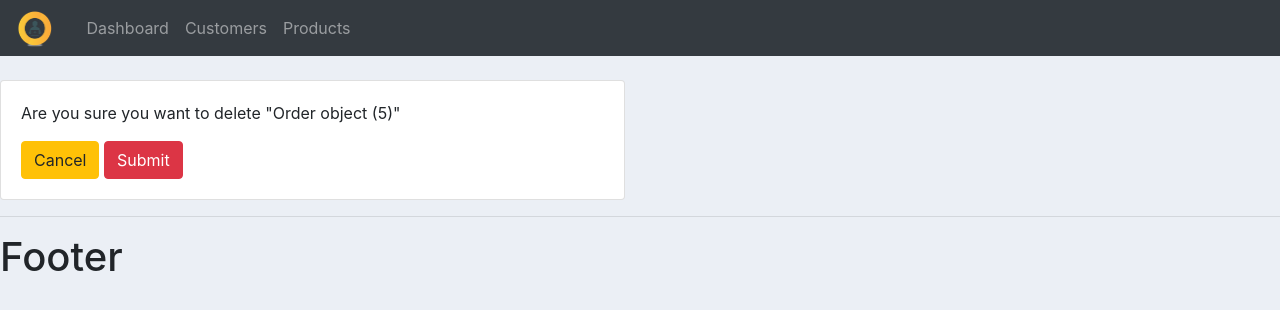
After one commit to rajatmangal/Customer-Portal, a Django app: page /accounts/delete_order/5/ in a window 1280 px wide. The commit adds this page. Shown: the top 310 px of the page. Run offline with Django 3.2, Linux system fonts and the light colour scheme; data comes from the database, SQL or seed files in the repository; both versions use the stored data as it was after the commit; some libraries are stand-ins or nearby versions.

Commit message:
CRUD Model implemented for orders

```diff
--- a/accounts/templates/accounts/customer.html
+++ b/accounts/templates/accounts/customer.html
@@ -63,8 +63,8 @@
                             <td>{{ order.product.category }}</td>
                             <td>{{ order.product.date_created }}</td>
                             <td>{{ order.status }}</td>
-                            <td><a href="#" class="btn btn-sm btn-info">Update</a></td>
-                            <td><a href="#" class="btn btn-sm btn-danger">Remove</a></td>
+                            <td><a href="{% url 'update_order' order.id %}" class="btn btn-sm btn-info">Update</a></td>
+                        <td><a href="{% url 'delete_order' order.id %}" class="btn btn-sm btn-danger">Delete</a></td>
                         </tr>
                     {% endfor %}
                 </table>
--- a/accounts/templates/accounts/dashboard.html
+++ b/accounts/templates/accounts/dashboard.html
@@ -28,7 +28,7 @@
             <h5>LAST 5 ORDERS</h5>
             <hr>
             <div class="card card-body">
-                <a class="btn btn-primary btn-sm btn-block" href="">Create Order </a>
+                <a class="btn btn-primary btn-sm btn-block" href="{% url 'create_order' %}">Create Order </a>
                 <table class="table table-sm">
                     <tr>
                         <th>Product</th>
@@ -42,8 +42,8 @@
                         <td>{{ i.product.name }}</td>
                         <td>{{ i.date_created }}</td>
                         <td>{{ i.status }}</td>
-                        <td><a href="#" class="btn btn-sm btn-info">Update</a></td>
-                        <td><a href="#" class="btn btn-sm btn-danger">Delete</a></td>
+                        <td><a href="{% url 'update_order' i.id %}" class="btn btn-sm btn-info">Update</a></td>
+                        <td><a href="{% url 'delete_order' i.id %}" class="btn btn-sm btn-danger">Delete</a></td>
                     </tr>
                     {% endfor %}
                 </table>
--- /dev/null
+++ b/accounts/templates/accounts/delete.html
@@ -0,0 +1,17 @@
+{% extends 'accounts/main.html' %}
+{% load static %}
+{% block content %}
+    <br>
+    <div class="row">
+        <div class="col-md-6">
+            <div class="card card-body">
+                <p>Are you sure you want to delete "{{ order }}"</p>
+                <form method="POST" action="{% url 'delete_order' order.id %}">
+                    {%  csrf_token %}
+                    <a class="btn btn-warning" href="{% url 'home' %}">Cancel</a>
+                    <input class="btn btn-danger" type="submit" name="Confirm">
+                </form>
+            </div>
+        </div>
+    </div>
+{% endblock %}
--- a/accounts/urls.py
+++ b/accounts/urls.py
@@ -6,5 +6,8 @@ from django.http import HttpResponse
 urlpatterns = [
     path('', views.home, name="home"),
     path('products/', views.products, name="products"),
-    path('customers/<str:id>/', views.customers,name="customers")
+    path('customers/<str:id>/', views.customers, name="customers"),
+    path('create_order/', views.createOrder, name="create_order"),
+    path('update_order/<str:id>/', views.updateOrder, name="update_order"),
+    path('delete_order/<str:id>/', views.deleteOrder, name="delete_order"),
 ]
--- a/accounts/views.py
+++ b/accounts/views.py
@@ -1,6 +1,7 @@
-from django.shortcuts import render
+from django.shortcuts import render,redirect
 from django.http import HttpResponse
 from .models import *
+from .forms import OrderForm
 # Create your views here.
 
 
@@ -35,3 +36,38 @@ def customers(request, id):
         'totalOrders': totalOrders
     }
     return render(request, 'accounts/customer.html', context)
+
+
+def createOrder(request):
+    form = OrderForm()
+    if request.method == 'POST':
+        #print('Printing POST:', request.POST)
+        form = OrderForm(request.POST)
+        if form.is_valid():
+            form.save()
+            return redirect('/accounts')
+
+    context = {'form': form}
+    return render(request, 'accounts/orders_form.html', context)
+
+
+def updateOrder(request, id):
+    order = Order.objects.get(id=id)
+    if request.method == 'POST':
+        #print('Printing POST:', request.POST)
+        form = OrderForm(request.POST,instance=order)
+        if form.is_valid():
+            form.save()
+            return redirect('/accounts')
+    form = OrderForm(instance=order)
+    context = {'form': form}
+    return render(request, 'accounts/orders_form.html', context)
+
+
+def deleteOrder(request, id):
+    order = Order.objects.get(id=id)
+    if request.method == 'POST':
+        order.delete()
+        return redirect('/accounts')
+    context = {'order':order}
+    return render(request, 'accounts/delete.html', context)
```
Also changed, not shown: accounts/forms.py (added, +8 -0 lines), accounts/templates/accounts/orders_form.html (added, +15 -0 lines), db.sqlite3.
